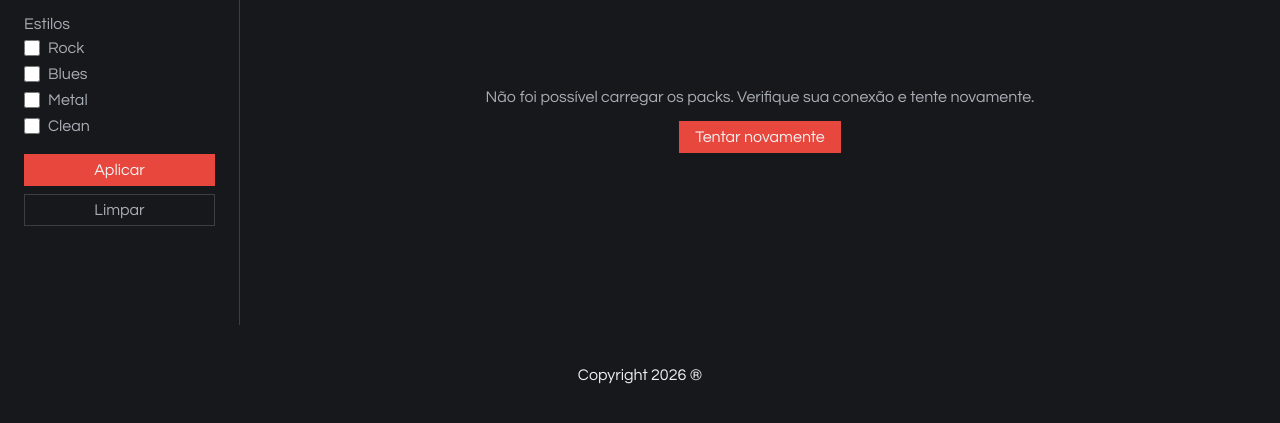
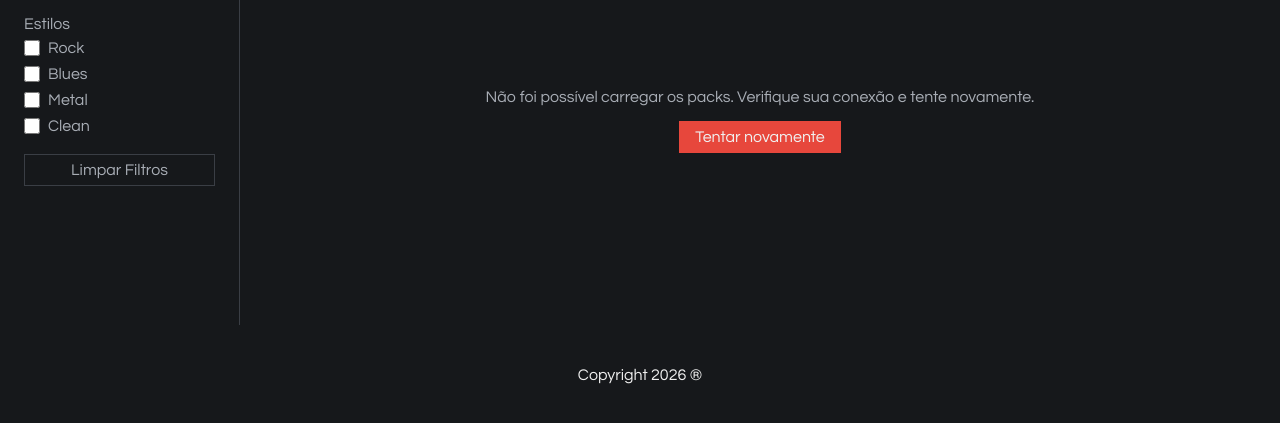
Before and after one commit to RyanCorsino376/Corsino_Tones, a website: page frontend/packs.html in a window 1280 px wide. Shown: the part 367-790 px from the top of the page. Drawn offline with Linux system fonts and the light colour scheme; no server answers.

Commit message:
refactor(packs): remove the Aplicar button, filters apply on change
Co-Authored-By: Claude Sonnet 5.5 <noreply@anthropic.com>

```diff
--- a/frontend/packs.html
+++ b/frontend/packs.html
@@ -89,8 +89,7 @@
                         </ul>
                     </fieldset>
                     <div class="filtro-acoes">
-                        <button type="submit">Aplicar</button>
-                        <button type="reset">Limpar</button>
+                        <button type="reset">Limpar Filtros</button>
                     </div>
                 </form>
             </div>
--- a/frontend/paginas/packs.js
+++ b/frontend/paginas/packs.js
@@ -90,9 +90,9 @@ form.addEventListener('reset', function () {
     setTimeout(atualizar, 0);
 });
 form.addEventListener('submit', function (evento) {
-    // Filtering is client-side: "Aplicar" only re-runs the filter in place.
+    // Filters apply on change; this only stops Enter in the search box
+    // (tied to this form) from submitting it and reloading the page.
     evento.preventDefault();
-    atualizar();
 });
 
 atualizarCabecalho();
--- a/frontend/style.css
+++ b/frontend/style.css
@@ -505,22 +505,11 @@ input:focus-visible{
     cursor: pointer;
 }
 
-.filtro-acoes button[type="submit"]{
-    background-color: var(--brand-accent);
-    border: 0;
-    color: var(--text-primary);
-}
-
-/* The secondary action stays quiet so the accent colour marks only one path. */
 .filtro-acoes button[type="reset"]{
     background-color: transparent;
     border: 1px solid var(--border-subtle);
     color: var(--text-secondary);
     transition: color .2s ease, border-color .2s ease;
-}
-
-.filtro-acoes button[type="submit"]:hover{
-    filter: brightness(1.1);
 }
 
 .filtro-acoes button[type="reset"]:hover{
```
Also changed, not shown: tests/packs-lista.spec.js (+4 -3 lines).
